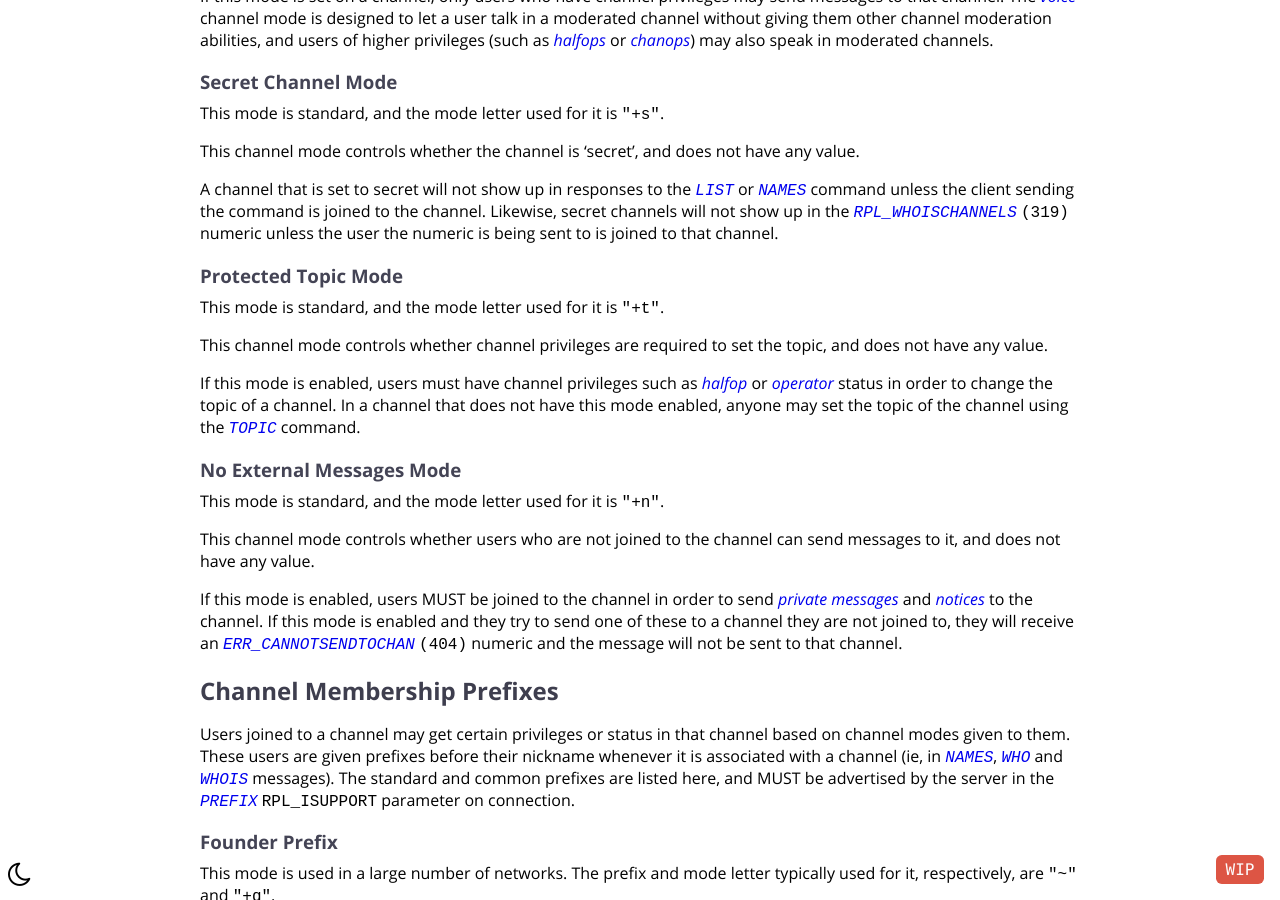
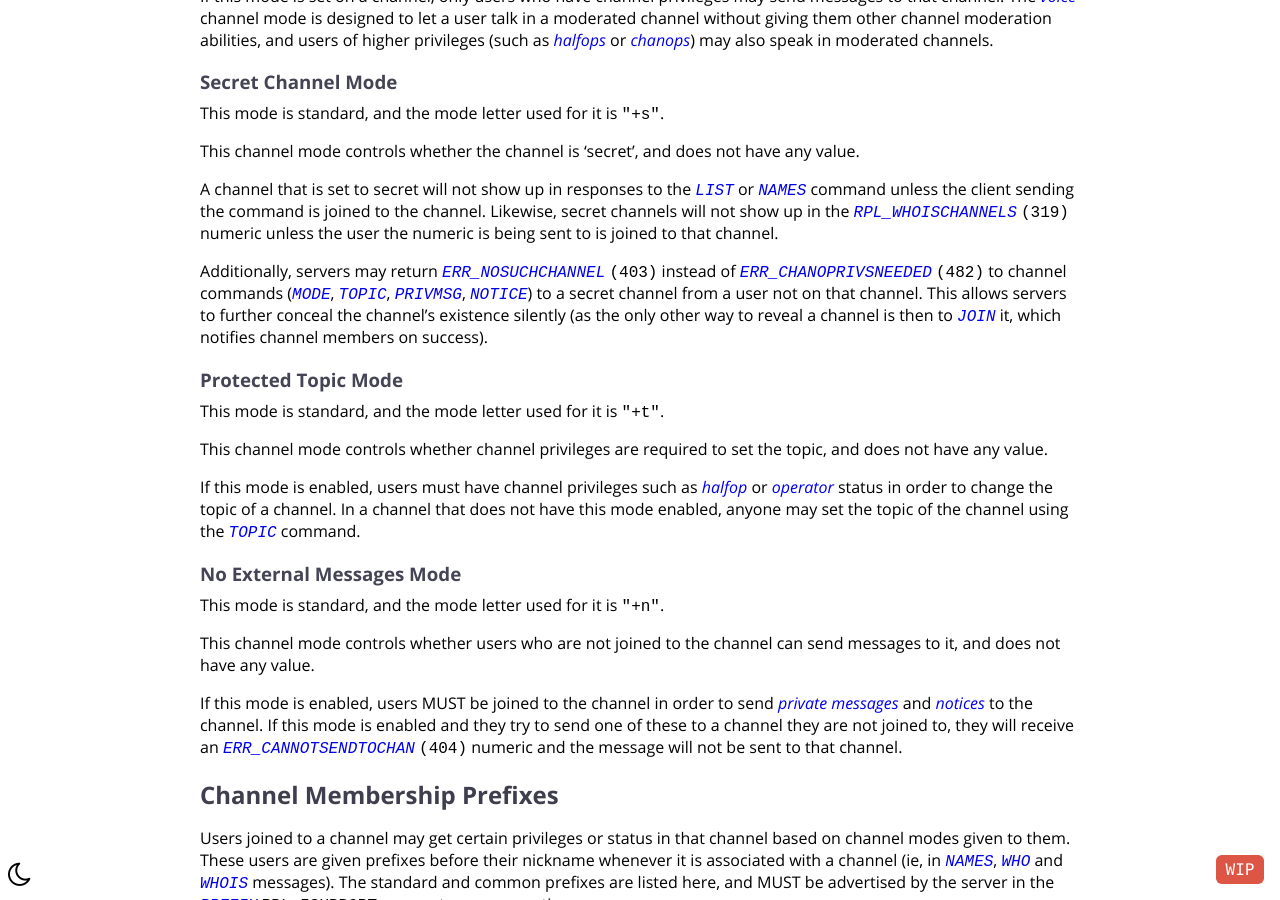
Before and after one commit to ircdocs/modern-irc, a Jekyll site: the page built from index.md, in a window 1280 px wide and 900 px high, scrolled down 60535 px. Built offline with Jekyll 4.4.1, drawn with Linux system fonts in a browser that asks for light colours; the table of contents is made by our own code.

Commit message:
Mention that servers may use ERR_NOSUCHCHANNEL instead of ERR_CHANOPRIVSNEEDED to conceal +s channels
This matches InspIRCd's behavior, which Ergo is considering too.
As far as I can tell, no one else implements it this way, so this is not
phrased as a requirement.

```diff
--- a/_includes/modern-appendix.md
+++ b/_includes/modern-appendix.md
@@ -148,6 +148,9 @@ This mode is standard, and the mode letter used for it is `"+s"`.
 This channel mode controls whether the channel is 'secret', and does not have any value.
 
 A channel that is set to secret will not show up in responses to the {% message LIST %} or {% message NAMES %} command unless the client sending the command is joined to the channel. Likewise, secret channels will not show up in the {% numeric RPL_WHOISCHANNELS %} numeric unless the user the numeric is being sent to is joined to that channel.
+
+Additionally, servers may return {% numeric ERR_NOSUCHCHANNEL %} instead of {% numeric ERR_CHANOPRIVSNEEDED %} to channel commands ({% message MODE %}, {% message TOPIC %}, {% message PRIVMSG %}, {% message NOTICE %}) to a secret channel from a user not on that channel.
+This allows servers to further conceal the channel's existence silently (as the only other way to reveal a channel is then to {% message JOIN %} it, which notifies channel members on success).
 
 ### Protected Topic Mode
 
```
